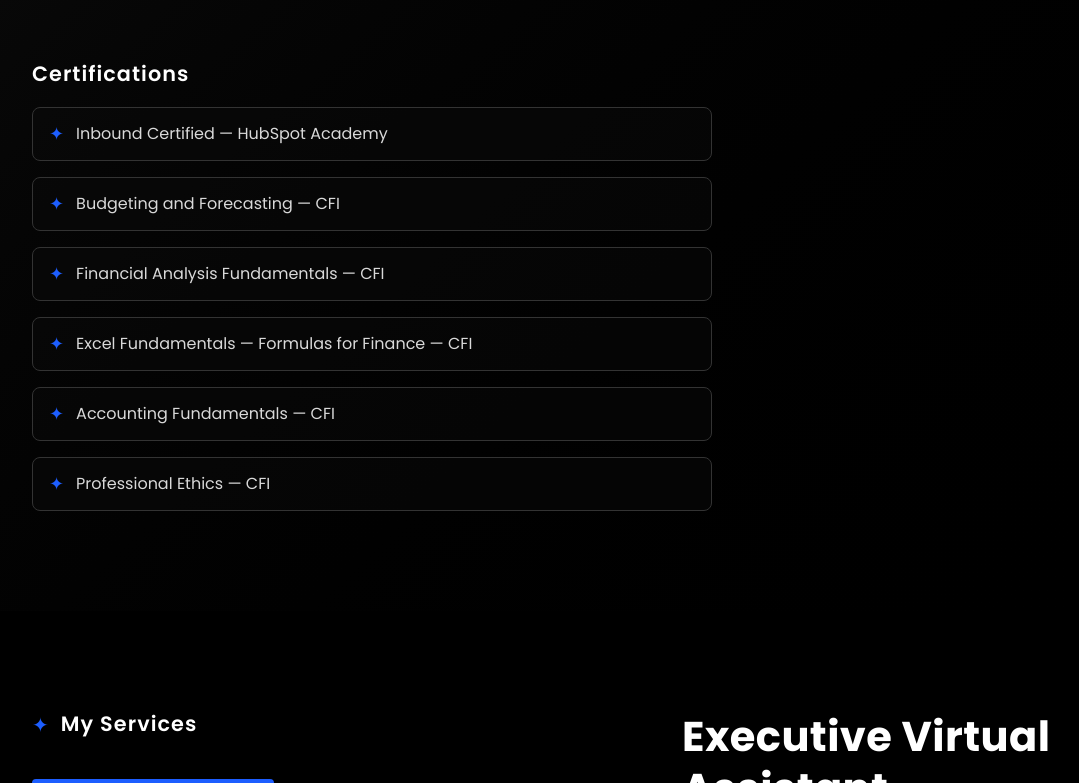
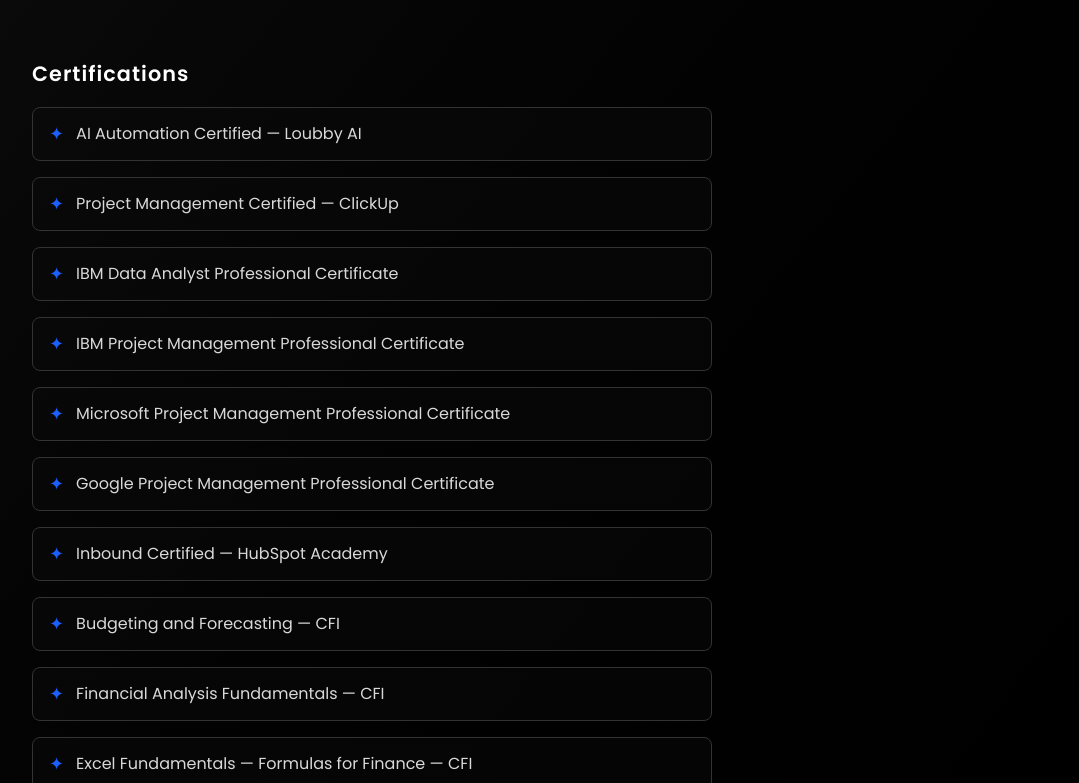
Before and after one commit to JentleJoe/epignosis, a React (Vite) app: page / in a window 1280 px wide. Shown: the part 3657-4440 px from the top of the page, without its empty margins (8-1087 px from the left). Built offline with nearby package versions, Linux system fonts and the light colour scheme.

Commit message:
added untracked files

```diff
--- a/src/components/common/Footer.jsx
+++ b/src/components/common/Footer.jsx
@@ -78,8 +78,10 @@
       <div className="border-t border-[#1a1a1a] relative before:content-[''] before:absolute before:top-0 before:left-0 before:right-0 before:h-px before:bg-gradient-to-r before:from-transparent before:via-[rgba(100,80,0,0.4)] before:to-transparent">
         <div className="max-w-[1400px] mx-auto px-5 py-[30px] flex justify-between items-center max-md:flex-col max-md:gap-6">
           <div className="flex items-center gap-3">
-            <div className="w-9 h-9 rounded-full bg-gradient-to-br from-primary to-[#f0c000]"></div>
-            <span className="text-xl font-semibold text-white">Epignosis</span>
+            <div className="w-9 h-9 rounded-full bg-gradient-to-br from-primary to-secondary flex items-center justify-center overflow-hidden">
+              <span className="text-black text-sm font-bold">AM</span>
+            </div>
+            <span className="text-xl font-semibold text-white">Aminu Assists</span>
           </div>
           <div className="text-center">
             <div className="text-[#666666] text-[0.85rem] leading-relaxed">
--- a/src/components/sections/Education.jsx
+++ b/src/components/sections/Education.jsx
@@ -20,6 +20,21 @@
       institution: 'Remote Trybe',
       period: 'Certificate'
     }
+  ];
+
+  const certifications = [
+    'AI Automation Certified — Loubby AI',
+    'Project Management Certified — ClickUp',
+    'IBM Data Analyst Professional Certificate',
+    'IBM Project Management Professional Certificate',
+    'Microsoft Project Management Professional Certificate',
+    'Google Project Management Professional Certificate',
+    'Inbound Certified — HubSpot Academy',
+    'Budgeting and Forecasting — CFI',
+    'Financial Analysis Fundamentals — CFI',
+    'Excel Fundamentals — Formulas for Finance — CFI',
+    'Accounting Fundamentals — CFI',
+    'Professional Ethics — CFI'
   ];
 
   return (
@@ -55,14 +70,7 @@
           <div className="mt-16 max-w-[680px]">
             <h3 className="text-[1.3rem] text-white font-semibold tracking-[0.05em] mb-5">Certifications</h3>
             <div className="grid gap-4">
-              {[
-                'Inbound Certified — HubSpot Academy',
-                'Budgeting and Forecasting — CFI',
-                'Financial Analysis Fundamentals — CFI',
-                'Excel Fundamentals — Formulas for Finance — CFI',
-                'Accounting Fundamentals — CFI',
-                'Professional Ethics — CFI'
-              ].map((cert) => (
+              {certifications.map((cert) => (
                 <div key={cert} className="flex items-center gap-3 rounded-lg border border-[#333333] bg-[rgba(10,10,10,0.5)] px-4 py-3 text-[#d9d9d9]">
                   <span className="text-primary text-lg">✦</span>
                   <span>{cert}</span>
```
